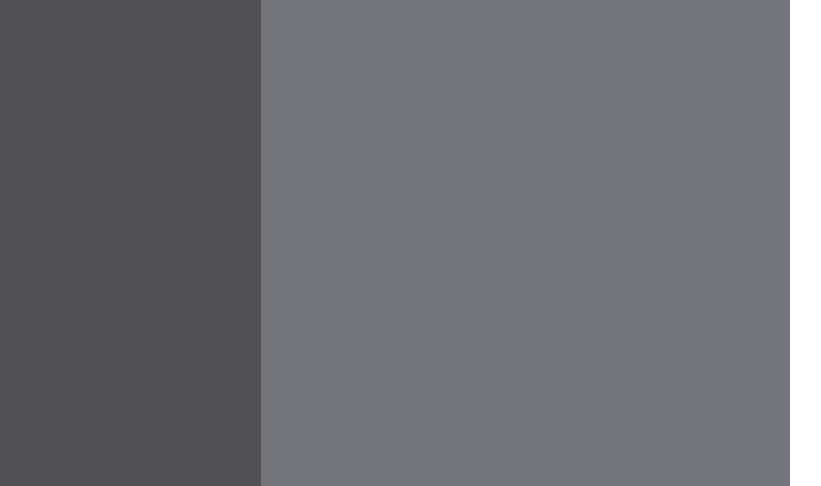
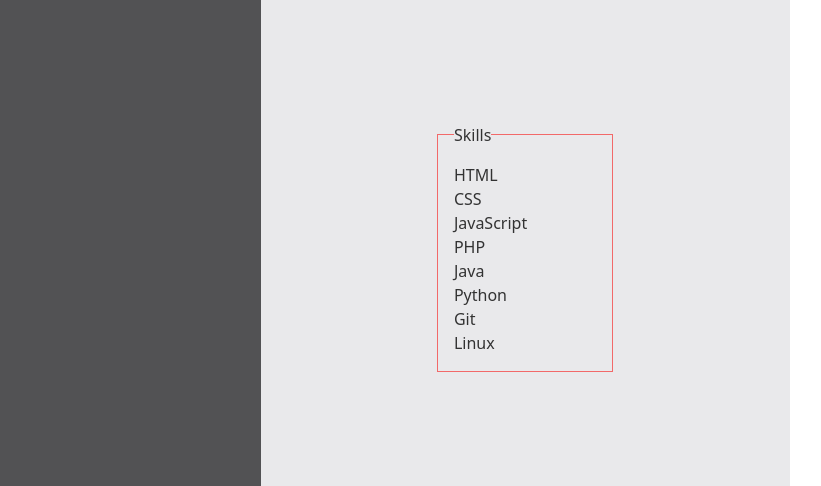
Before and after one commit to Dumspy/Resume-CV, a website: page src/index.html in a window 1280 px wide. Shown: the part 314-800 px from the top of the page, without its empty margins (4-825 px from the left). Drawn offline with Linux system fonts and the light colour scheme.

Commit message:
More content test

```diff
--- a/src/index.html
+++ b/src/index.html
@@ -8,7 +8,7 @@
 
     <body>
         <div class="w-a4 h-a4 bg-zinc-200 opacity-80 flex">
-            <div class="w-1/3 h-full bg-zinc-800 flex flex-col items-center">
+            <div class="w-1/3 bg-zinc-800 flex flex-col items-center">
                 <img
                     src="./images/me.jpg"
                     alt="me"
@@ -16,7 +16,21 @@
                 />
                 <h1 class="text-white text-4xl font-semibold">DOGO</h1>
             </div>
-            <div class="w-2/3 h-full bg-zinc-600"></div>
+            <div class="w-2/3 flex justify-center items-center">
+                <fieldset class="w-1/3 h-fit border border-red-500 p-4">
+                    <legend>Skills</legend>
+                    <ul>
+                        <li>HTML</li>
+                        <li>CSS</li>
+                        <li>JavaScript</li>
+                        <li>PHP</li>
+                        <li>Java</li>
+                        <li>Python</li>
+                        <li>Git</li>
+                        <li>Linux</li>
+                    </ul>
+                </fieldset>
+            </div>
         </div>
     </body>
 </html>
```
Also changed, not shown: dist/output.css.
